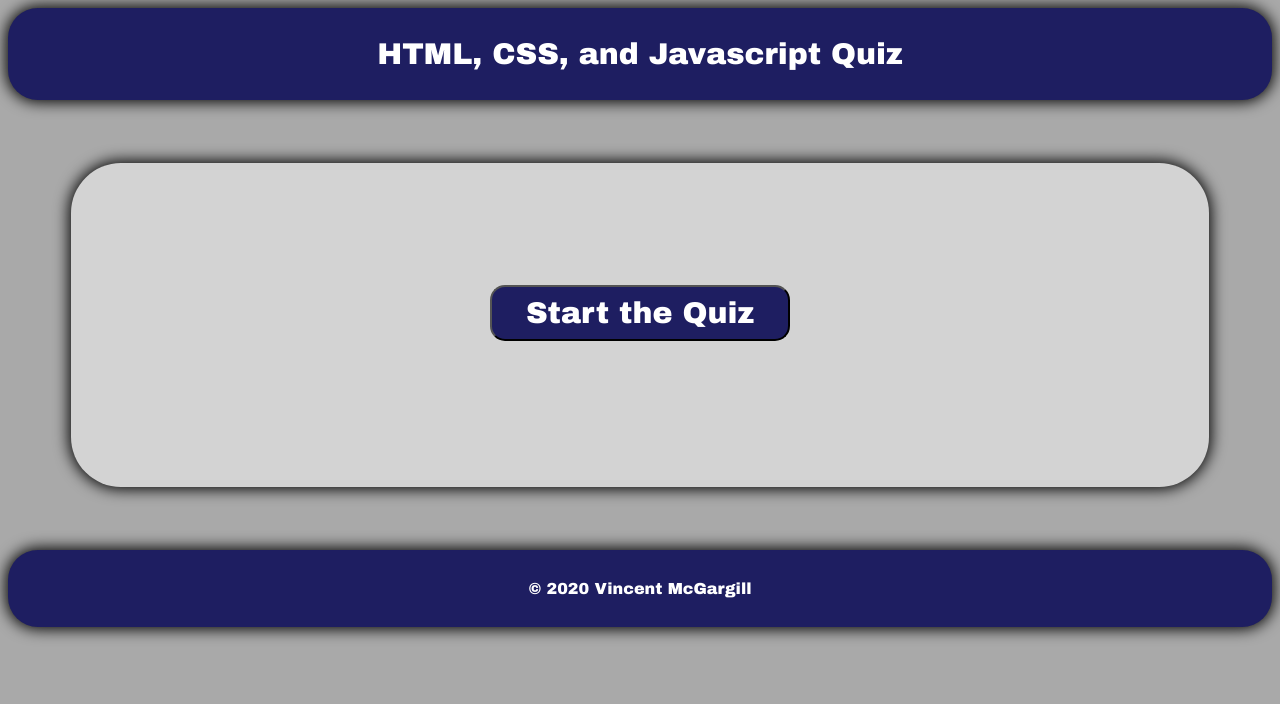
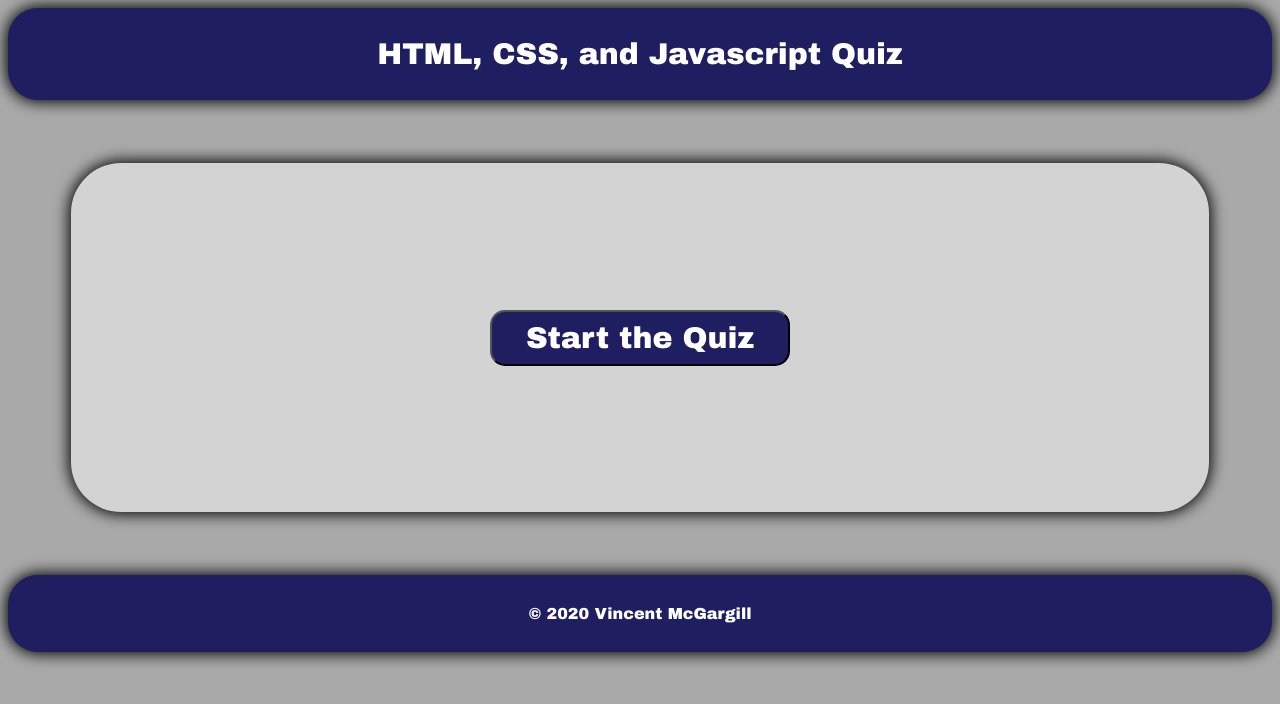
Before and after one commit to vmcgargill/CodeQuiz, a plain HTML site: page index.html in a window 1280 px wide. Drawn offline with Linux system fonts and the light colour scheme.

Commit message:
Fixed the button margins and some of the button CSS.

```diff
--- a/Assets/styles.css
+++ b/Assets/styles.css
@@ -30,6 +30,8 @@ body {
 
 .btn {
     margin: auto;
+    margin-top: 100px;
+    margin-bottom: 50px;
     position: relative;
     left: 50%;
     -ms-transform: translate(-50%, -50%);
@@ -44,30 +46,22 @@ body {
     transition-duration: 0.75s;
 }
 
-#StartQuizButton:hover, #SubmitAnswerButton:hover, #CancelQuizButton:hover,
-#NextQuestionButton:hover, #EndQuizButton:hover {
+.btn:hover {
     background-color: rgb(85, 115, 248);
 }
 
-#StartQuizButton:active, #SubmitAnswerButton:active, #CancelQuizButton:active,
-#NextQuestionButton:active, #EndQuizButton:active {
+
+.btn:active {
     background-color: darkblue;
 }
 
-#StartQuizButton, #NextQuestionButton, #EndQuizButton, #SubmitAnswerButton, #CancelQuizButton {
-    margin: 0;
-    margin-top: 150px;
-    margin-bottom: 50px;
-    position: relative;
-    left: 50%;
-    -ms-transform: translate(-50%, -50%);
-    transform: translate(-50%, -50%);
+#StartQuizButton {
+    margin-top: 175px;
 }
 
 #CancelQuizButton {
     background-color: darkred;
-    margin-top: 0px;;
-
+    margin-top: 0px;
 }
 
 #EndQuizButton {
--- a/scripts.js
+++ b/scripts.js
@@ -193,13 +193,14 @@ function GenerateQuestion(qIndex) {
             '". The correct answer is "' + questions[qIndex].answer + '".'
         }
 
-        // If statement that either shows the next button or shows the end quiz button
+        // If statement that either shows the next and cancel button or shows the end quiz button
         // We have to add 1 to qIndex because the array starts at 0 and questions.length starts at 1
         if (qIndex + 1 < questions.length) {
             NextQuestionButton.classList.remove("hidden");
             NextQuestionButton.classList.add("btn");
         } else {
             NextQuestionButton.classList.add("hidden");
+            CancelQuizButton.classList.add("hidden");
             EndQuizButton.classList.remove("hidden");
             EndQuizButton.classList.add("btn");
         }
```
